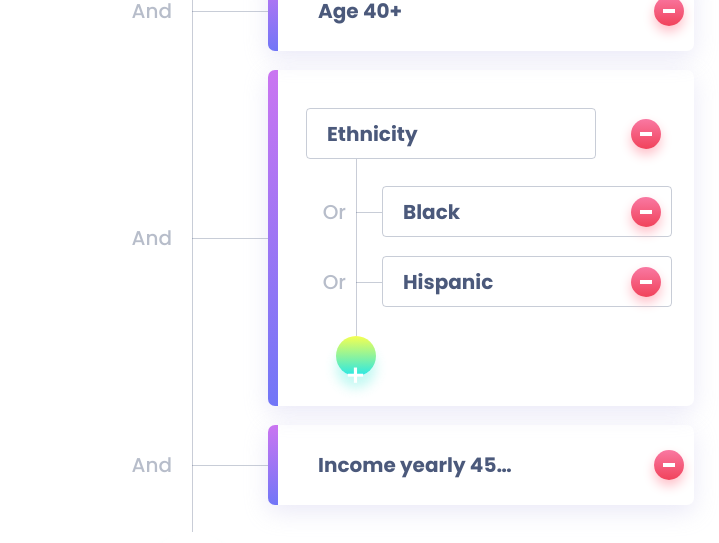
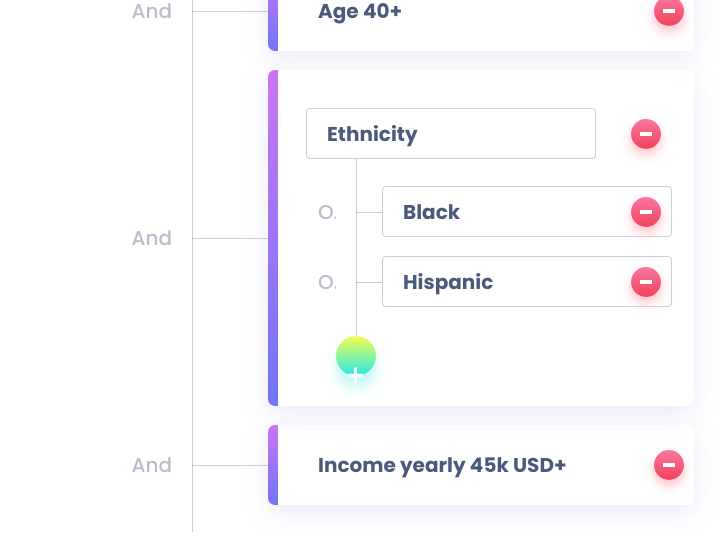
Before and after one commit to mycak/People-Details, a React (Create React App) app: page / in a window 1280 px wide. Shown: the part 208-751 px from the top of the page, without its empty margins (108-827 px from the left). Built offline with nearby package versions, Linux system fonts and the light colour scheme.

Commit message:
refactored hooks

```diff
--- a/src/components/Branch.js
+++ b/src/components/Branch.js
@@ -1,56 +1,13 @@
 import React from 'react';
-import styled from 'styled-components';
 import SingleDetail from './SingleDetail';
 import Subtree from './Subtree';
-
-const BranchStyles = styled.div`
-  margin-top: 1.9em;
-  display: flex;
-  justify-content: center;
-  gap: 76px;
-`;
-const OperatorStyles = styled.div`
-  position: relative;
-  width: 150px;
-  text-align: right;
-  &::after {
-    content: '';
-    position: absolute;
-    display: inline-block;
-    height: ${({ theme }) => theme.height};
-    top: ${({ theme }) => theme.top};
-    left: 100%;
-    z-index: -2;
-    border-left: 1px solid rgb(75, 89, 123, 0.3);
-  }
-  p {
-    color: rgb(75, 89, 123, 0.4);
-    font-weight: 500;
-    font-size: 2rem;
-    margin-right: 1em;
-  }
-`;
-const DetailStyles = styled.div`
-  position: relative;
-  width: 426px;
-  //Pipes
-  &::after {
-    content: '';
-    position: absolute;
-    display: inline-block;
-    width: 76px;
-    top: 50%;
-    left: -76px;
-    border-top: 1px solid rgb(75, 89, 123, 0.3);
-  }
-`;
-
-const themesList = {
-  first: { height: 'calc(100% + 78px)', top: '-59px' },
-  inBetween: { height: 'calc(100% + 19px)', top: '0' },
-  last: { height: 'calc(100% + 100px)', top: '0' },
-  onlyOne: { height: 'calc(100% + 108px)', top: '-68px' },
-};
+import SubtreeSingleItem from './SubtreeSingleItem';
+import { themes, themesListPipes } from '../utils/themes';
+import {
+  BranchStyles,
+  OperatorStyles,
+  DetailStyles,
+} from '../styles/BranchStyles';
 
 const Branch = ({
   operator,
@@ -61,11 +18,15 @@ const Branch = ({
   components,
   order,
 }) => (
-  <BranchStyles>
-    <OperatorStyles className="vertical-flex-align" theme={themesList[order]}>
+  <BranchStyles theme={themes.mainTree}>
+    <OperatorStyles
+      className="vertical-flex-align"
+      themePipes={themesListPipes[order]}
+      theme={themes.mainTree}
+    >
       <p>{operator}</p>
     </OperatorStyles>
-    <DetailStyles>
+    <DetailStyles theme={themes.mainTree}>
       {kind === 'singleDetail' && (
         <SingleDetail handleDelete={handleDelete} desc={desc} id={id} />
       )}
@@ -77,6 +38,9 @@ const Branch = ({
           components={components}
         />
       )}
+      {kind === 'detailSubtree' && (
+        <SubtreeSingleItem handleDelete={handleDelete} desc={desc} id={id} />
+      )}
     </DetailStyles>
   </BranchStyles>
 );
--- a/src/components/SingleDetail.js
+++ b/src/components/SingleDetail.js
@@ -3,14 +3,14 @@ import styled from 'styled-components';
 import DeleteButton from './DeleteButton';
 
 const SingleDetailContainer = styled.div`
-  height: 80px;
+  min-height: 80px;
 `;
 
 export const DetailStyles = styled.div`
   position: relative;
   top: 0;
   width: 100%;
-  height: 100%;
+  min-height: 80px;
   display: flex;
   align-items: center;
   justify-content: space-between;
@@ -36,10 +36,9 @@ export const DetailStyles = styled.div`
     font-size: 2rem;
     margin-left: 2.5em;
     font-weight: 700;
-    white-space: nowrap;
     overflow: hidden;
     text-overflow: ellipsis;
-    max-width: 200px;
+    max-width: 310px;
   }
 `;
 
--- a/src/components/SubtreeBranch.js
+++ b/src/components/SubtreeBranch.js
@@ -1,69 +1,22 @@
 import React from 'react';
-import styled from 'styled-components';
 import SubtreeSingleItem from './SubtreeSingleItem';
+import { themes, themesListPipesSubtree } from '../utils/themes';
+import {
+  BranchStyles,
+  OperatorStyles,
+  DetailStyles,
+} from '../styles/BranchStyles';
 
-const BranchStyles = styled.div`
-  margin-top: 1.9em;
-  display: flex;
-  justify-content: center;
-  gap: 26px;
-`;
-const OperatorStyles = styled.div`
-  position: relative;
-  width: 88px;
-  text-align: right;
-  &::after {
-    content: '';
-    position: absolute;
-    display: inline-block;
-    height: ${({ theme }) => theme.height};
-    top: ${({ theme }) => theme.top};
-    left: 100%;
-    z-index: -2;
-    border-left: 1px solid rgb(75, 89, 123, 0.3);
-  }
-  p {
-    color: rgb(75, 89, 123, 0.4);
-    font-weight: 500;
-    font-size: 2rem;
-    margin-right: 1rem;
-  }
-`;
-const DetailStyles = styled.div`
-  position: relative;
-  //Pipes
-  &::after {
-    content: '';
-    position: absolute;
-    display: inline-block;
-    width: 26px;
-    top: 50%;
-    left: -26px;
-    border-top: 1px solid rgb(75, 89, 123, 0.3);
-  }
-`;
-
-const themesList = {
-  first: { height: 'calc(100% + 27px)', top: '-27px' },
-  inBetween: { height: 'calc(100% + 19px)', top: '-19px' },
-  last: { height: 'calc(100% + 48px)', top: '-19px' },
-  onlyOne: { height: 'calc(100% + 56px)', top: '-27px' },
-};
-
-const SubtreeBranch = ({
-  operator,
-  id,
-  desc,
-  handleDelete,
-  order,
-  // kind,
-  // components,
-}) => (
-  <BranchStyles>
-    <OperatorStyles className="vertical-flex-align" theme={themesList[order]}>
+const SubtreeBranch = ({ operator, id, desc, handleDelete, order }) => (
+  <BranchStyles theme={themes.subTree}>
+    <OperatorStyles
+      className="vertical-flex-align"
+      themePipes={themesListPipesSubtree[order]}
+      theme={themes.subTree}
+    >
       <p>{operator}</p>
     </OperatorStyles>
-    <DetailStyles>
+    <DetailStyles theme={themes.subTree}>
       <SubtreeSingleItem handleDelete={handleDelete} desc={desc} id={id} />
     </DetailStyles>
   </BranchStyles>
--- a/src/components/SubtreeHeader.js
+++ b/src/components/SubtreeHeader.js
@@ -12,15 +12,19 @@ const SubtreeHeaderStyles = styled.div`
 export const SubtreeItemContainer = styled.div`
   border: solid 2px red;
   width: 290px;
-  height: 51px;
+  min-height: 51px;
   border: solid 1px rgb(75, 89, 123, 0.3);
   border-radius: 4px;
+  padding: 8px 0;
   display: flex;
   align-items: center;
   justify-content: space-between;
   p {
     font-size: 20px;
     margin-left: 20px;
+    overflow: hidden;
+    text-overflow: ellipsis;
+    max-width: 200px;
   }
 `;
 const SubtreeHeader = ({ desc, id, handleDelete }) => (
--- /dev/null
+++ b/src/styles/BranchStyles.js
@@ -0,0 +1,43 @@
+import styled from 'styled-components';
+
+export const BranchStyles = styled.div`
+  margin-top: 1.9em;
+  display: flex;
+  justify-content: center;
+  gap: ${({ theme }) => theme.gap};
+`;
+export const OperatorStyles = styled.div`
+  position: relative;
+  width: ${({ theme }) => theme.width};
+  text-align: right;
+  &::after {
+    content: '';
+    position: absolute;
+    display: inline-block;
+    height: ${({ themePipes }) => themePipes.height};
+    top: ${({ themePipes }) => themePipes.top};
+    left: 100%;
+    z-index: -2;
+    border-left: 1px solid rgb(75, 89, 123, 0.3);
+  }
+  p {
+    color: rgb(75, 89, 123, 0.4);
+    font-weight: 500;
+    font-size: 2rem;
+    margin-right: 1em;
+  }
+`;
+export const DetailStyles = styled.div`
+  position: relative;
+  ${({ theme }) => (theme.widthDetail ? 'width: 426px' : '')};
+  //Pipes
+  &::after {
+    content: '';
+    position: absolute;
+    display: inline-block;
+    width: ${({ theme }) => theme.widthPipe};
+    top: 50%;
+    left: ${({ theme }) => theme.left};
+    border-top: 1px solid rgb(75, 89, 123, 0.3);
+  }
+`;
--- a/src/utils/initialData.js
+++ b/src/utils/initialData.js
@@ -12,10 +12,12 @@ export const initialData = [
       {
         id: 0,
         desc: 'Black',
+        kind: 'detailSubtree',
       },
       {
         id: 1,
         desc: 'Hispanic',
+        kind: 'detailSubtree',
       },
     ],
   },
--- /dev/null
+++ b/src/utils/themes.js
@@ -0,0 +1,28 @@
+export const themesListPipes = {
+  first: { height: 'calc(100% + 78px)', top: '-59px' },
+  inBetween: { height: 'calc(100% + 19px)', top: '0' },
+  last: { height: 'calc(100% + 100px)', top: '0' },
+  onlyOne: { height: 'calc(100% + 108px)', top: '-68px' },
+};
+export const themesListPipesSubtree = {
+  first: { height: 'calc(100% + 27px)', top: '-27px' },
+  inBetween: { height: 'calc(100% + 19px)', top: '-19px' },
+  last: { height: 'calc(100% + 48px)', top: '-19px' },
+  onlyOne: { height: 'calc(100% + 56px)', top: '-27px' },
+};
+
+export const themes = {
+  mainTree: {
+    gap: '76px',
+    width: '150px',
+    widthDetail: '426px',
+    widthPipe: '76px',
+    left: '-76px',
+  },
+  subTree: {
+    gap: '26px',
+    width: '88px',
+    widthPipe: '26px',
+    left: '-26px',
+  },
+};
```
Also changed, not shown: src/styles/ButtonStyles.js (added), 2 other files (tests, documents, lock files or other folders).
